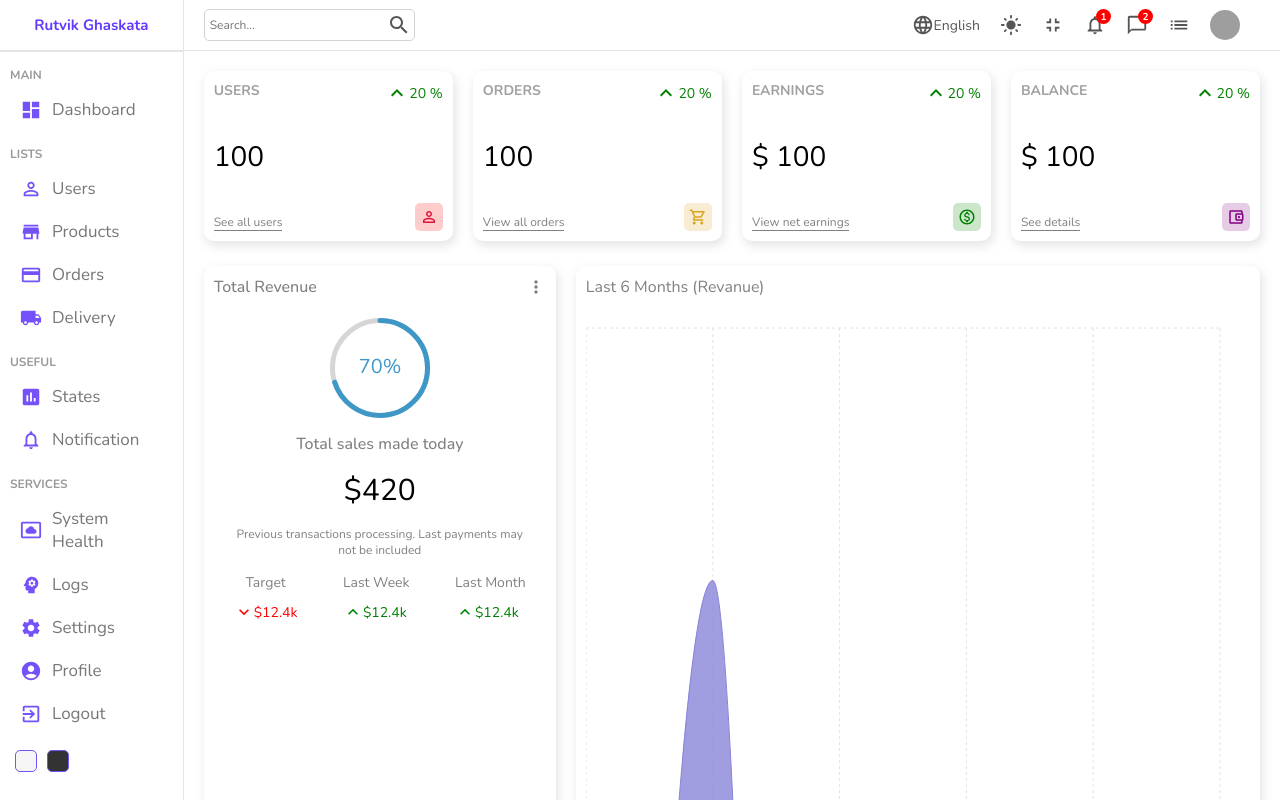
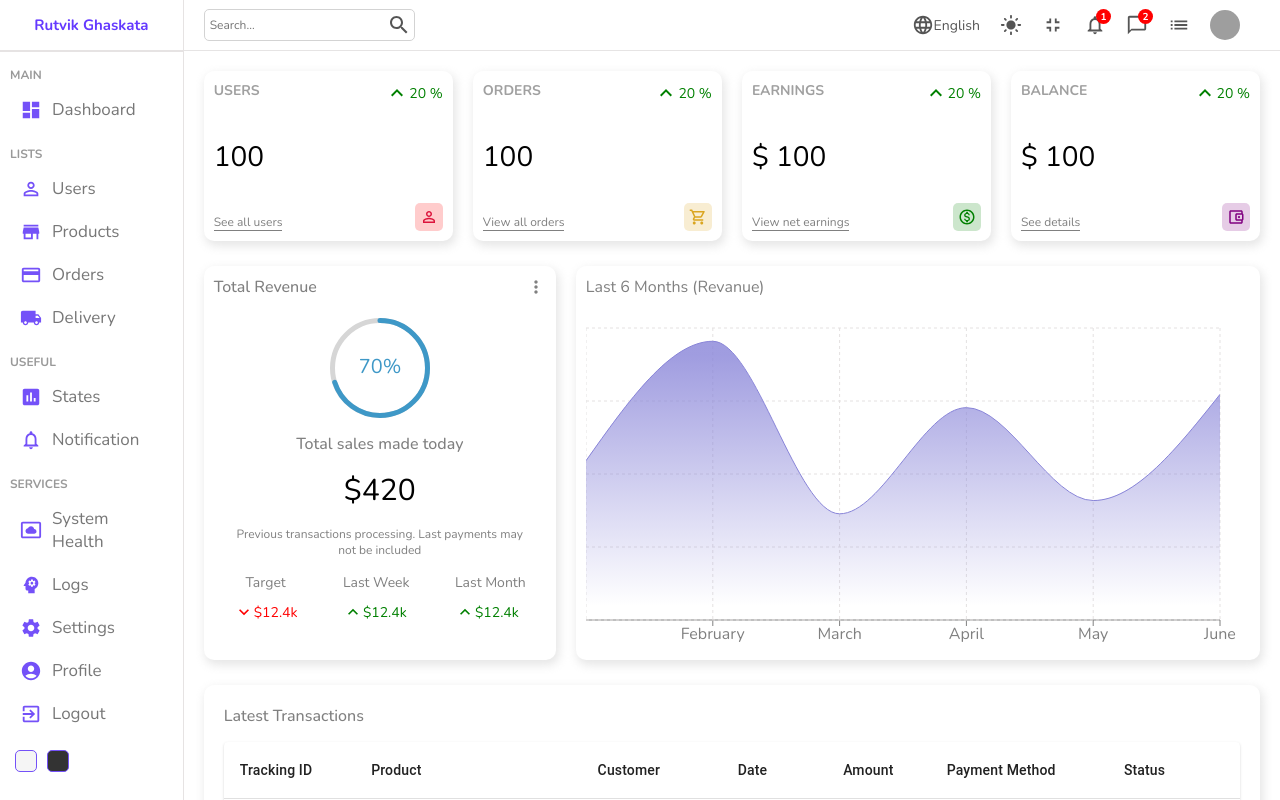
Before and after one commit to Rutvikghaskata/React-Dashboard, a React (Create React App) app: page / in a window 1280 px wide. Shown: the top 800 px of the page. Built offline with nearby package versions, Linux system fonts and the light colour scheme; grey boxes are pictures that could not be loaded.

Commit message:
first commit

```diff
--- a/src/Components/chart/Chart.jsx
+++ b/src/Components/chart/Chart.jsx
@@ -22,7 +22,7 @@ function Chart({aspect, title}) {
   return (
     <div className="chart">
       <div className="title">{title}</div>
-      <ResponsiveContainer width="100%" aspect={aspect}>
+      <ResponsiveContainer width="100%"  aspect={aspect}>
         <AreaChart
           width={730}
           height={250}
--- a/src/pages/home/Home.jsx
+++ b/src/pages/home/Home.jsx
@@ -21,7 +21,7 @@ export default function Home() {
             </div>
             <div className="charts">
               <Featured />
-              <Chart title={'Last 6 Months (Revanue)'}/>
+              <Chart title={'Last 6 Months (Revanue)'} aspect={2/1}/>
             </div>
             <div className="listContainer">
               <div className="listTitle">
```
